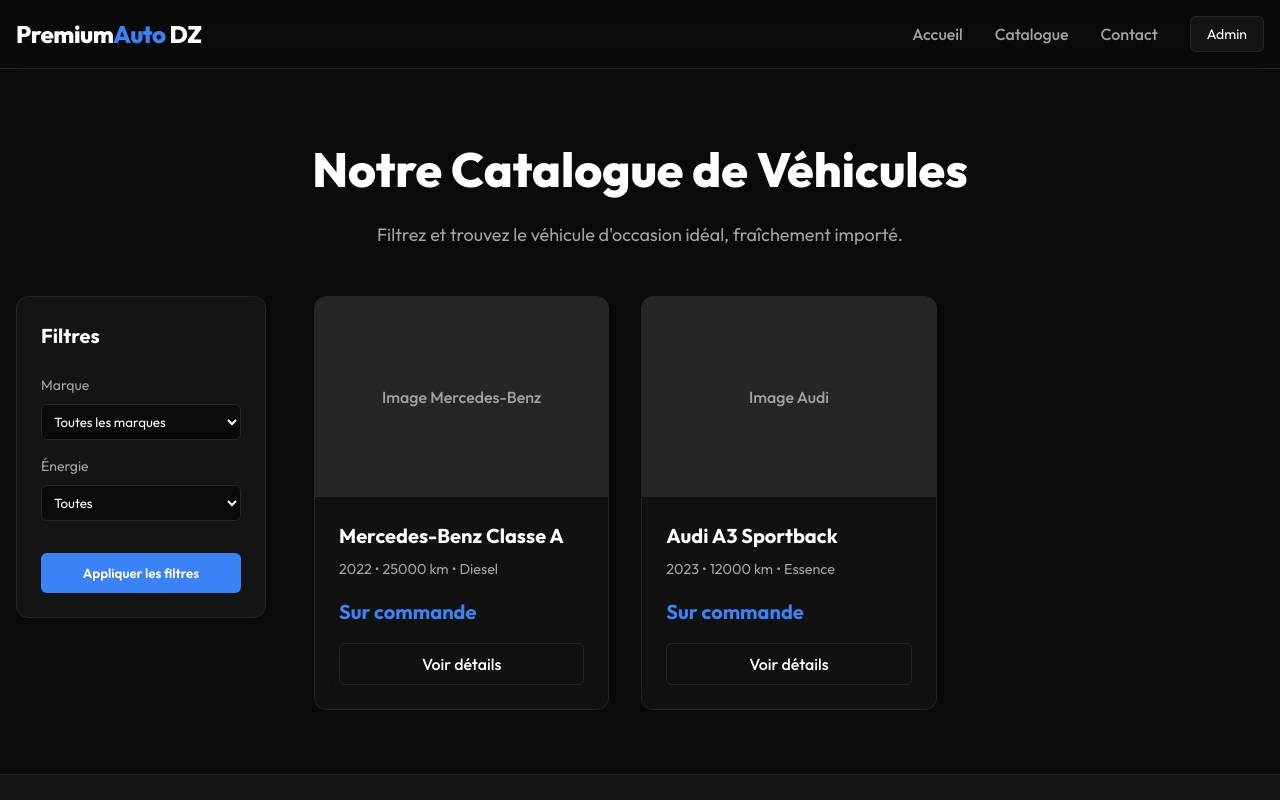
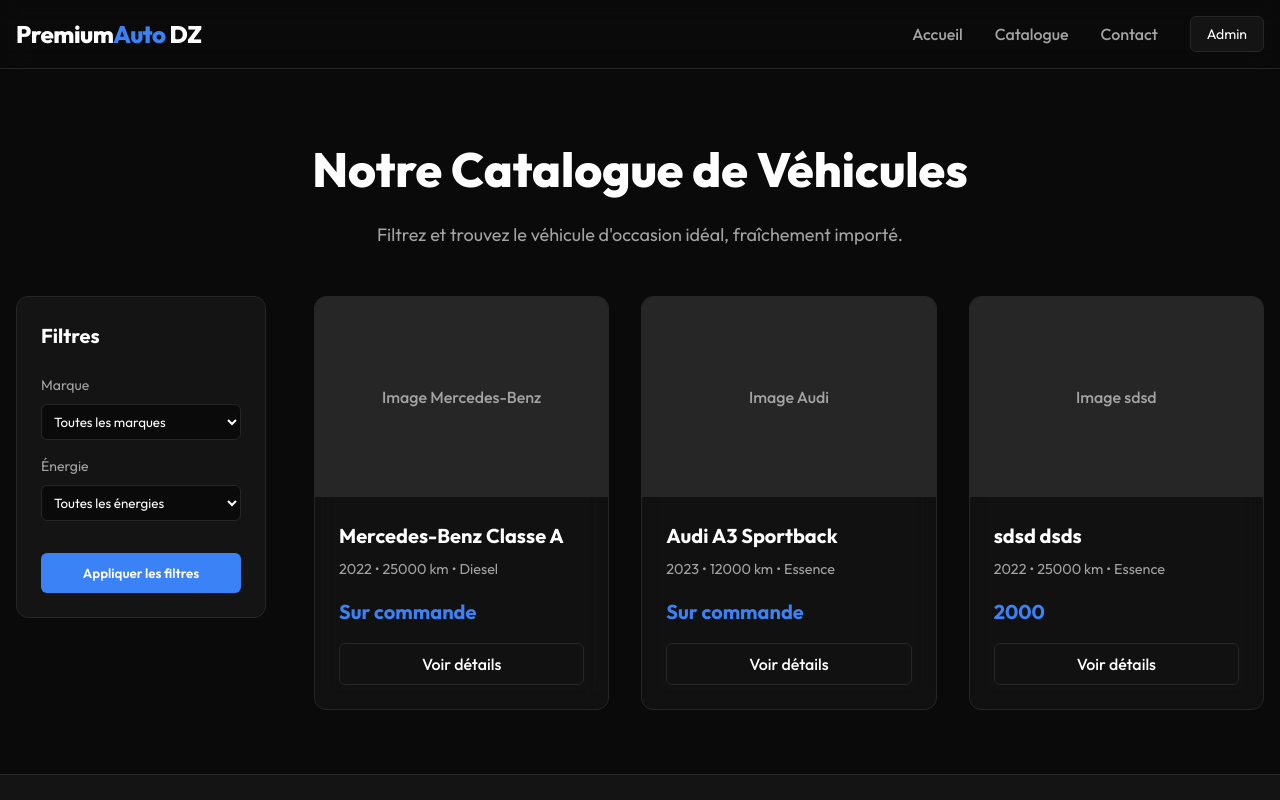
Before and after one commit to aicha21000/atlaschrono, a Next.js app: page /cars in a window 1280 px wide. Shown: the top 800 px of the page. Built offline with nearby package versions, Linux system fonts and the light colour scheme.

Commit message:
fix: next.js 15 params promise issue and added dynamic functional filters

```diff
--- a/cars.json
+++ b/cars.json
@@ -24,5 +24,18 @@
     "prix": "Sur commande",
     "description": "Véhicule quasi neuf...",
     "status": "En ligne"
+  },
+  {
+    "id": "1785665474015",
+    "marque": "sdsd",
+    "modele": "dsds",
+    "annee": 2022,
+    "prix": "2000",
+    "kilometrage": 25000,
+    "energie": "Essence",
+    "boite": "Automatique",
+    "couleur": "sds",
+    "description": "dsds",
+    "status": "En ligne"
   }
 ]
--- a/src/app/cars/[id]/page.tsx
+++ b/src/app/cars/[id]/page.tsx
@@ -3,9 +3,10 @@
 import { getCars } from '@/actions/cars';
 import { notFound } from 'next/navigation';
 
-export default async function CarDetails({ params }: { params: { id: string } }) {
+export default async function CarDetails({ params }: { params: Promise<{ id: string }> }) {
+  const resolvedParams = await params;
   const cars = await getCars();
-  const car = cars.find((c: any) => c.id === params.id);
+  const car = cars.find((c: any) => c.id === resolvedParams.id);
 
   if (!car) {
     notFound();
--- a/src/app/cars/page.tsx
+++ b/src/app/cars/page.tsx
@@ -2,8 +2,24 @@
 import Link from 'next/link';
 import { getCars } from '@/actions/cars';
 
-export default async function CarsPage() {
-  const cars = await getCars();
+export default async function CarsPage({ searchParams }: { searchParams: Promise<{ [key: string]: string | undefined }> }) {
+  const resolvedParams = await searchParams;
+  let cars = await getCars();
+
+  // Extraire les options uniques existantes dans la base de données
+  const uniqueBrands = Array.from(new Set(cars.map((c: any) => c.marque).filter(Boolean)));
+  const uniqueEnergies = Array.from(new Set(cars.map((c: any) => c.energie).filter(Boolean)));
+
+  // Appliquer les filtres
+  const selectedMarque = resolvedParams.marque;
+  const selectedEnergie = resolvedParams.energie;
+
+  if (selectedMarque && selectedMarque !== "Toutes") {
+    cars = cars.filter((c: any) => c.marque === selectedMarque);
+  }
+  if (selectedEnergie && selectedEnergie !== "Toutes") {
+    cars = cars.filter((c: any) => c.energie === selectedEnergie);
+  }
 
   return (
     <div className={styles.carsContainer}>
@@ -16,26 +32,27 @@
         <div className={styles.layout}>
           <aside className={styles.filters}>
             <h3>Filtres</h3>
+            <form method="GET" action="/cars">
               <div className={styles.filterGroup}>
                 <label>Marque</label>
-              <select className={styles.select}>
-                <option>Toutes les marques</option>
-                <option>Mercedes-Benz</option>
-                <option>BMW</option>
-                <option>Audi</option>
+                <select name="marque" className={styles.select} defaultValue={selectedMarque || "Toutes"}>
+                  <option value="Toutes">Toutes les marques</option>
+                  {uniqueBrands.map((brand: any) => (
+                    <option key={brand} value={brand}>{brand}</option>
+                  ))}
                 </select>
               </div>
               <div className={styles.filterGroup}>
                 <label>Énergie</label>
-              <select className={styles.select}>
-                <option>Toutes</option>
-                <option>Essence</option>
-                <option>Diesel</option>
-                <option>Hybride</option>
-                <option>Électrique</option>
+                <select name="energie" className={styles.select} defaultValue={selectedEnergie || "Toutes"}>
+                  <option value="Toutes">Toutes les énergies</option>
+                  {uniqueEnergies.map((energie: any) => (
+                    <option key={energie} value={energie}>{energie}</option>
+                  ))}
                 </select>
               </div>
-            <button className={styles.applyBtn}>Appliquer les filtres</button>
+              <button type="submit" className={styles.applyBtn}>Appliquer les filtres</button>
+            </form>
           </aside>
 
           <main className={styles.carGrid}>
@@ -53,7 +70,7 @@
 
             {cars.length === 0 && (
               <div style={{gridColumn: '1 / -1', textAlign: 'center', padding: '3rem', color: '#a3a3a3'}}>
-                Aucun véhicule disponible pour le moment.
+                Aucun véhicule ne correspond à ces critères.
               </div>
             )}
           </main>
```
Lines whose indentation alone changed are shown as unchanged.
